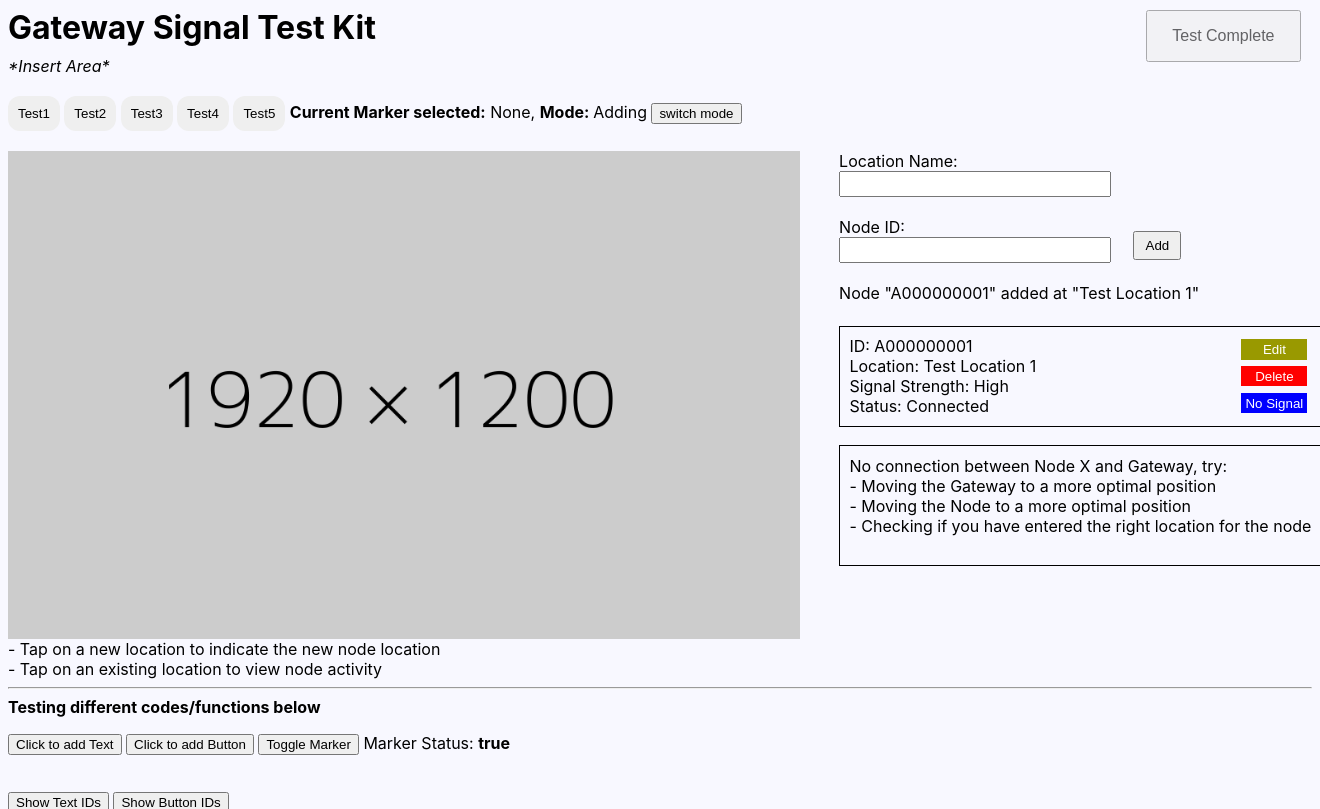
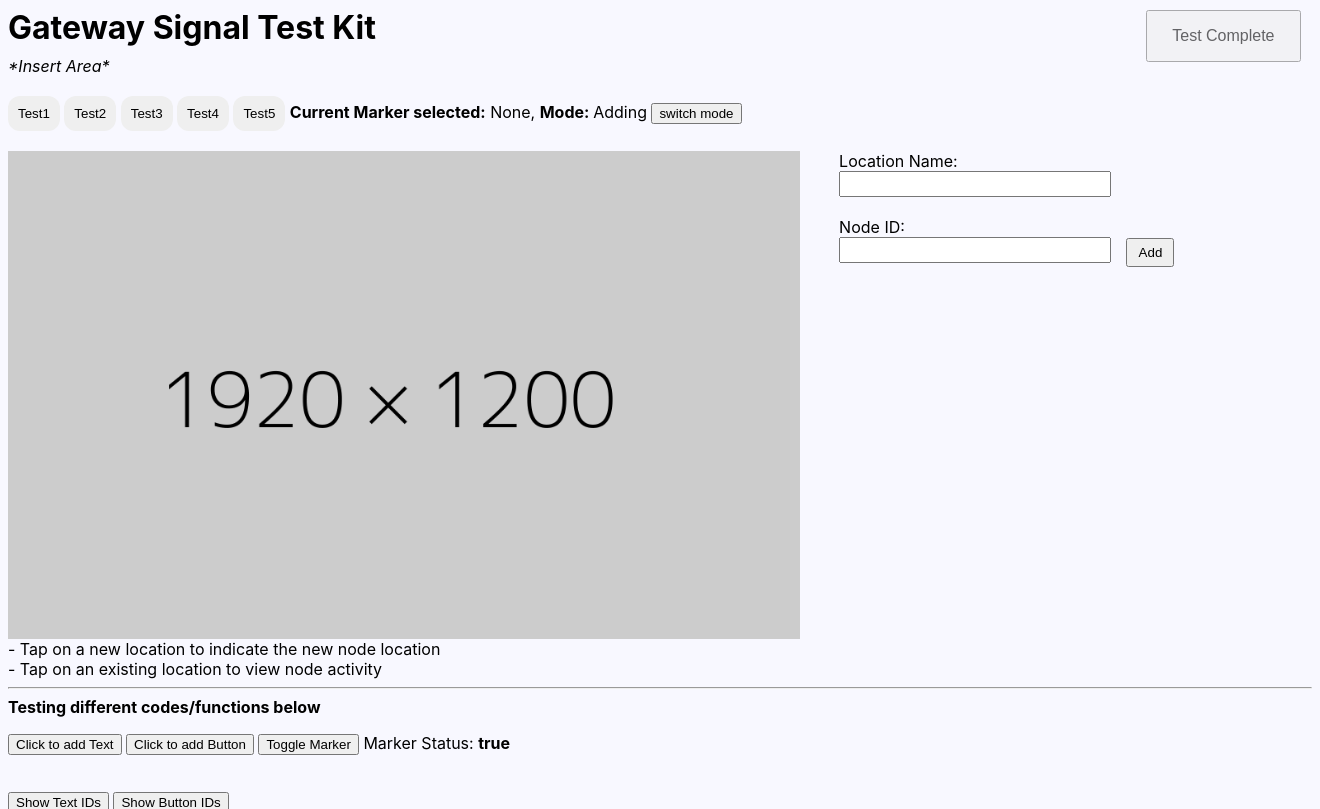
Before and after one commit to yongcake/Gateway-UI, a PHP site: page / in a window 1320 px wide. Shown: the top 809 px of the page. Run offline with PHP 8.4, Linux system fonts and the light colour scheme.

Commit message:
showing and hiding node info

```diff
--- a/css/styles.css
+++ b/css/styles.css
@@ -74,6 +74,7 @@ img{
 
 .formStatusWrapper{
 	margin-bottom: 5%;
+	display: block;
 }
 
 .nodeInfoContainer{
@@ -83,6 +84,7 @@ img{
 	margin-bottom: 2%;
 	display: flex;
 	justify-content: space-between;
+	display: none;
 }
 
 .nodeButtonWrapper{
@@ -100,6 +102,7 @@ img{
 }
 
 .errorTextWrapper{
+	display: none;
 	padding: 2%;
 	margin-top: 2%;
 	border: black solid 1px;
--- a/index.html
+++ b/index.html
@@ -58,7 +58,7 @@
 				</div>
 
 				<div class="formStatusWrapper" id="formStatus">
-					Node "A000000001" added at "Test Location 1" <br>
+					 <br>
 				</div>
 
 				<div class="nodeInfoContainer" id="nodeInfoContainer">
@@ -70,8 +70,8 @@
 					</div>
 					<div class="nodeButtonWrapper" id="nodeButton">
 						<input type="button" class="nodeButton" id="editNode" value="Edit">
-						<input type="button" class="nodeButton" id="deleteNode" value="Delete">
-						<input type="button" class="nodeButton" id="noSignalNode" value="No Signal">
+						<input type="button" class="nodeButton" id="deleteNode" value="Delete" onclick="removeMarker()">
+						<input type="button" class="nodeButton" id="noSignalNode" value="No Signal" onclick="noSignal()">
 					</div>
 				</div>
 
--- a/js/main.js
+++ b/js/main.js
@@ -3,6 +3,7 @@ var xCoord = 0;
 var yCoord = 0;
 var markerCount = 0;
 var markerAdded = false;
+var selectedMarkerID = "";
 var buttonArray = [], textArray = [], markerArray = [], text;
 var modeArray ={enabled:true, addingMode:true, movingMode:false, viewingMode:false};
 
@@ -79,6 +80,8 @@ function removeText(name){ //Remove text
 }
 
 function removeFromArray(arrayList,itemName){ //Remove Btn
+  removeNode(itemName);
+  document.getElementById("nodeInfoContainer").style.display = "none";
   for (i = 0; i < arrayList.length; i++){
     if(arrayList[i].id == itemName){
       arrayList.splice(i,1);
@@ -168,12 +171,15 @@ function createNewMarker(){ //add or move a a marker
       newMarker.classList.toggle("marker"); // give .marker class css to the new div
       newMarker.id = "marker" + (markerArray.length + 1);
       addNode(newMarker.id);
+      var formStatus = "Node '" + nodeID + "' added at '" + location + "' <br>"
+      document.getElementById("formStatus").innerHTML = formStatus;
       newMarker.setAttribute("onclick","displayCurrentMarker(this.id)");
       markerArray.push(newMarker);
       //alert("new marker created");
       //markerAdded = true;
       document.getElementById("locationName").value = "";
       document.getElementById("nodeID").value = "";
+
     }
     else if(modeArray.movingMode){
       //alert(document.getElementById("selectedMarker").text);
@@ -203,10 +209,11 @@ function displayCurrentMarker(markerID){ //function runs when a marker is clicke
     }
     $("#btnDeleteMarker").show();
     $("#btnToggleMove").show();
+    //dispay information when VIEWED
     for(var i = 0; i<nodeList.length; i++){
       if (nodeList[i].markerID == markerID){
-          var nodeInformation = "ID: " + nodeList[i].nodeID + "<br> Location: " + nodeList[i].location + "<br> Signal Strength: " + nodeList[i].signal + "<br> Status: " + nodeList[i].status
-          document.getElementById("nodeInfo").innerHTML = nodeInformation;
+          document.getElementById("nodeInfo").innerHTML = nodeList[i].print();
+          document.getElementById("nodeInfoContainer").style.display = "flex";
       }
     }
   }
@@ -256,6 +263,10 @@ function moveMarker(marker){ //Used to move a Marker around
   marker.style.top = yPosition + "px";
 }
 
+function noSignal(){
+  document.getElementById("errorText").style.display = "block";
+}
+
 
 
 
@@ -302,6 +313,10 @@ class Node{
   deleteNode(){
 
   }
+
+  print(){
+    return "ID: " + this.nodeID + "<br> Location: " + this.location + "<br> Signal Strength: " + this.signal + "<br> Status: " + this.status
+  }
 }
 
 var nodeList = [];
@@ -321,3 +336,12 @@ function addNode(markerID)
   console.log("Node Location: " + n.location);
   console.log("Node ID: " + n.nodeID);
 }
+
+function removeNode(markerID){
+  for(var i = 0; i<nodeList.length; i++){
+    if (nodeList[i].markerID == markerID){
+        nodeList.splice(i, 1);
+        console.log("remove success");
+    }
+  }
+}
```
